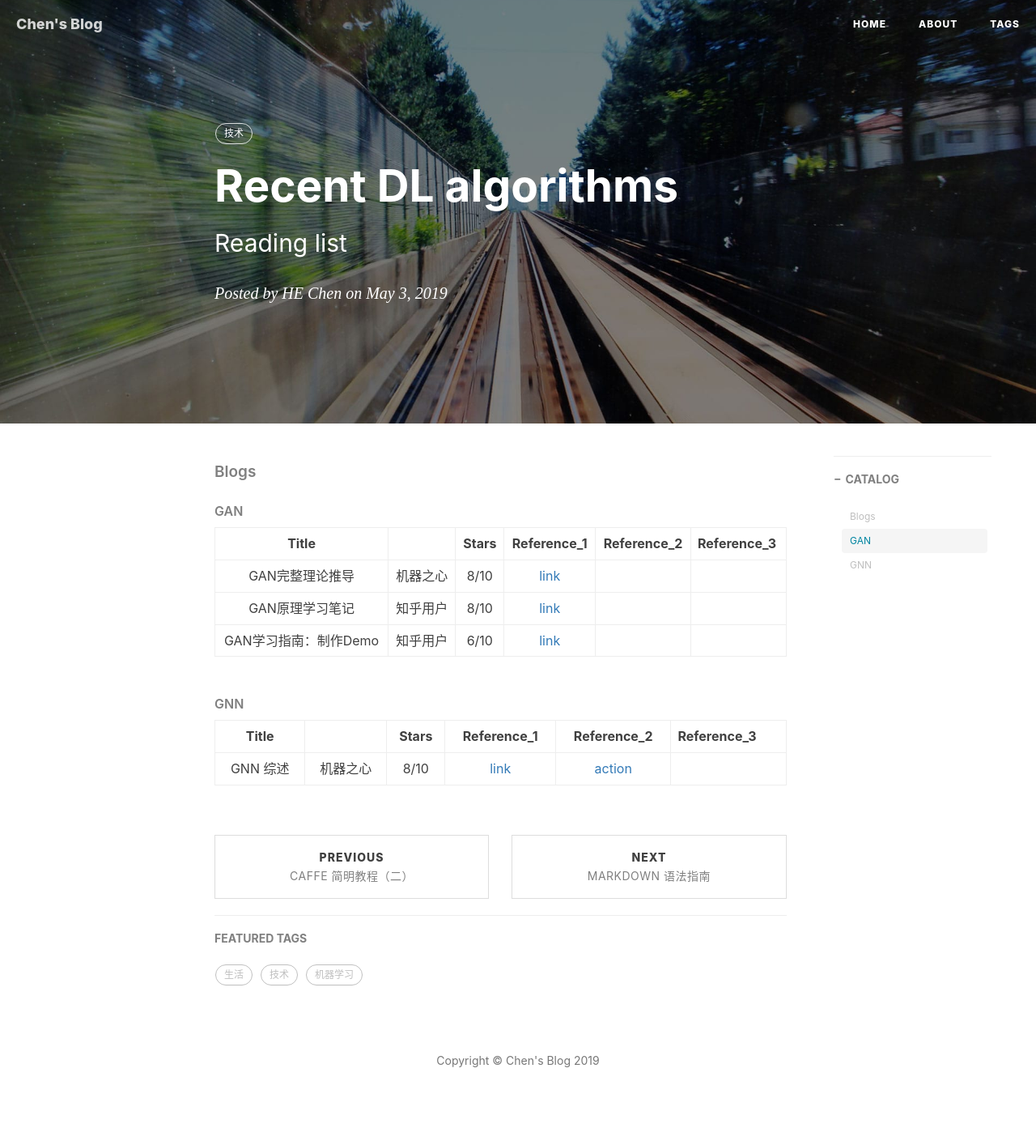
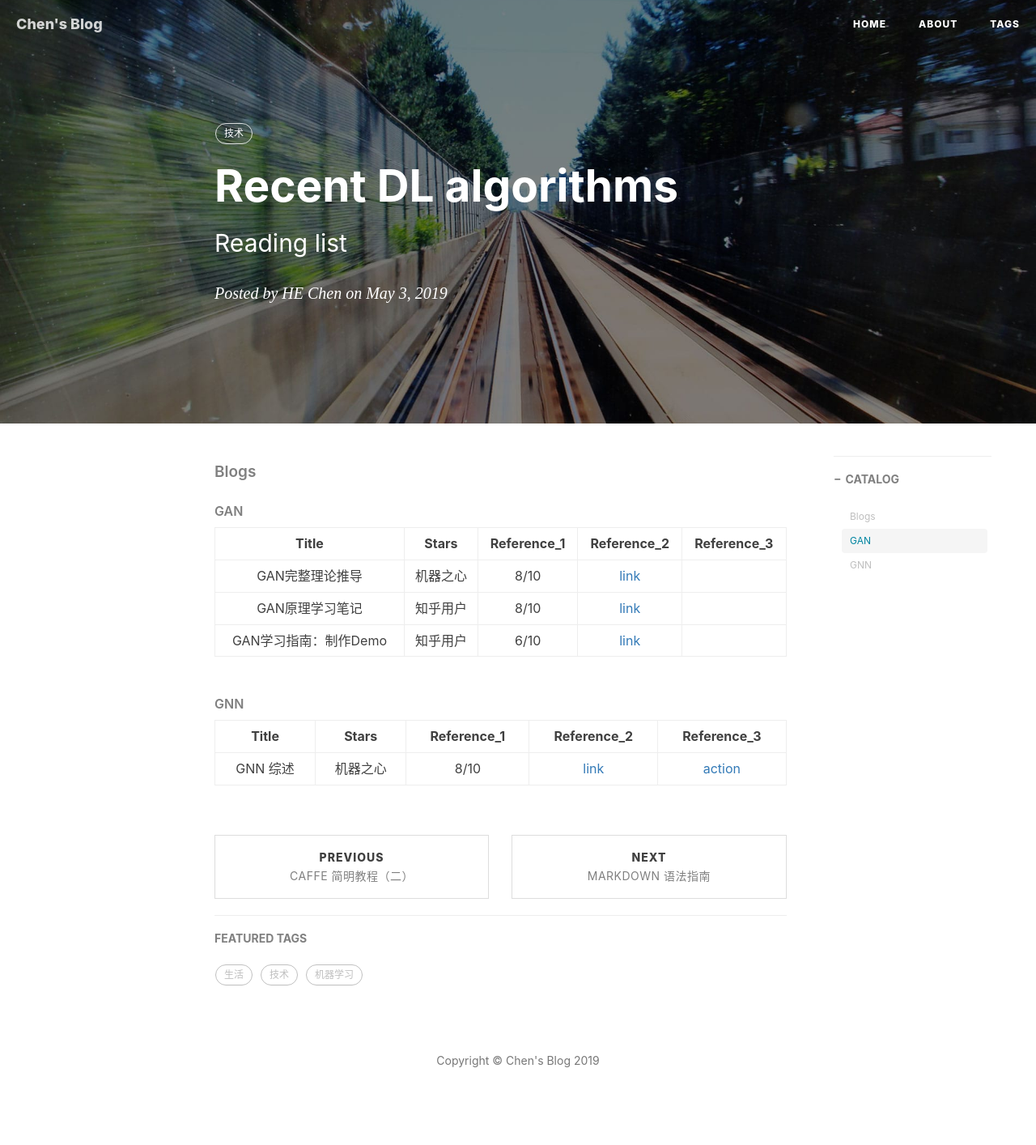
Before and after one commit to he-chen-95/he-chen-95.github.io, a Jekyll site: the page built from _posts/2019-07-03-GAN.md, in a window 1280 px wide. Shown: the whole page at 81% size. Built offline with Jekyll 4.4.1, drawn with Linux system fonts in a browser that asks for light colours; nearby versions of some CDN libraries; comment, search, counter and statistics services are not loaded.

Commit message:
Update 2019-07-03-GAN.md

```diff
--- a/_posts/2019-07-03-GAN.md
+++ b/_posts/2019-07-03-GAN.md
@@ -13,7 +13,7 @@ tags:
 ##### Blogs
 ###### GAN
 
-|Title||Stars|Reference_1|Reference_2|Reference_3|
+|Title|Stars|Reference_1|Reference_2|Reference_3|
 |:---:|:---:|:---:|:---:|:---:|
 |GAN完整理论推导|机器之心|8/10|[link](https://zhuanlan.zhihu.com/p/29837245)||
 |GAN原理学习笔记|知乎用户|8/10|[link](https://zhuanlan.zhihu.com/p/27295635)||
@@ -21,6 +21,6 @@ tags:
 
 ###### GNN
 
-|Title||Stars|Reference_1|Reference_2|Reference_3|
+|Title|Stars|Reference_1|Reference_2|Reference_3|
 |:---:|:---:|:---:|:---:|:---:|
 |GNN 综述|机器之心|8/10|[link](https://zhuanlan.zhihu.com/p/57235377)|[action](https://zhuanlan.zhihu.com/p/57235377)|
```
